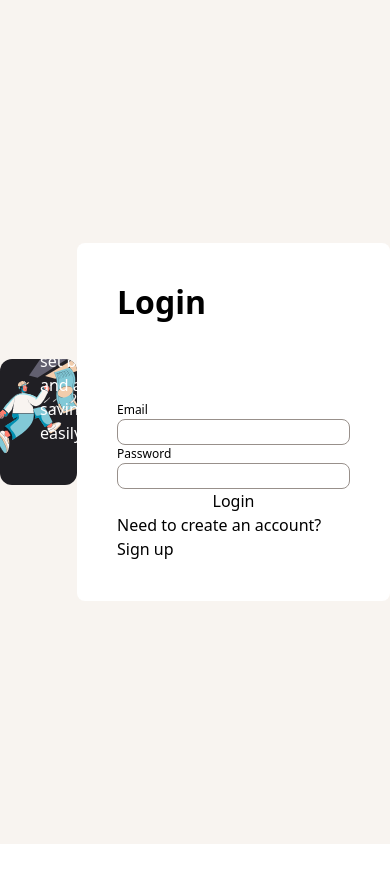
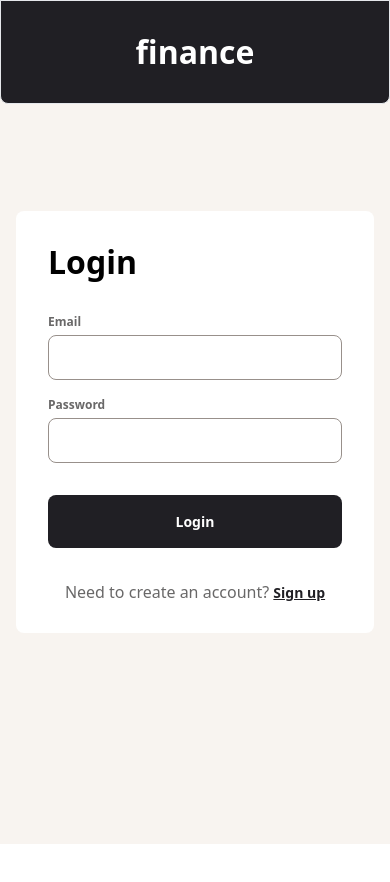
Before and after one commit to RicardoAymay/personal-finance, a Next.js app: page / in a window 390 px wide. Shown: the top 882 px of the page. After the commit the page ends 844 px from the top, so only its background shows below. Built offline with nearby package versions, Linux system fonts and the light colour scheme.

Commit message:
mobile added

```diff
--- a/src/app/globals.css
+++ b/src/app/globals.css
@@ -23,6 +23,6 @@
     @apply text-[12px] font-normal leading-[150%] tracking-[0px]
   }
   .text-preset-5-bold {
-    @apply text-[12px] font-normal leading-[150%] tracking-[0px]
+    @apply text-[12px] font-bold leading-[150%] tracking-[0px]
   }
 }
--- a/src/app/login/components/form/LoginForm.tsx
+++ b/src/app/login/components/form/LoginForm.tsx
@@ -20,11 +20,11 @@ const LoginForm = () => {
     const {register, handleSubmit, formState: {errors}} = useForm<FormValues>({resolver: zodResolver(LoginSchema), mode: 'onBlur'})
     const onSubmit: SubmitHandler<FormValues> = (data) => {console.log(data)}
   return (
-    <form  className="flex flex-col flex-1 max-w-[560px] max-h-[422px] p-500"  onSubmit={handleSubmit(onSubmit)}>
+    <form  className="flex flex-col flex-1"  onSubmit={handleSubmit(onSubmit)}>
         <Input labelText='Email' id='loginUserEmail' {...register("userEmail")} />
         <Input labelText='Password' id='loginUserPassword' {...register("userPassword")} />
-        <button>Login</button>
-        <p>Need to create an account? <Link href={"/signup"}> Sign up</Link></p>
+        <button className='h-[53px] mt-6 bg-grey-900 text-white text-preset-4-bold rounded-lg flex items-center justify-center'>Login</button>
+        <p className='text-center mt-8 text-preset-4 text-grey-500'>Need to create an account? <Link className='text-grey-900 text-preset-4-bold underline' href={"/signup"}> Sign up</Link></p>
     </form>
   )
 }
--- a/src/app/login/components/input/Input.tsx
+++ b/src/app/login/components/input/Input.tsx
@@ -8,9 +8,9 @@ interface InputProps extends InputHTMLAttributes<HTMLInputElement> {
 
 const Input = forwardRef<HTMLInputElement, InputProps> (({name = '', labelText, type = 'text', id, ...props}, ref) => {
   return (
-    <label className="flex flex-col" htmlFor={id}>
-        <span className="text-preset-5-bold">{labelText}</span>
-        <input className="border border-beige-500 rounded-lg" type={type} name={name} id={id} ref={ref} {...props}></input>
+    <label className="flex flex-col mb-2 mt-2" htmlFor={id}>
+        <span className="text-preset-5-bold text-grey-500 mb-1">{labelText}</span>
+        <input className="border border-beige-500 h-[45px] rounded-lg indent-2" type={type} name={name} id={id} ref={ref} {...props}></input>
     </label>
   )
 })
--- a/src/app/page.tsx
+++ b/src/app/page.tsx
@@ -3,13 +3,16 @@ import logo from "../assets/images/illustration-authentication.svg"
 import LoginForm from "./login/components/form/LoginForm";
 export default function Login() {
   return (
-    <div className="w-screen h-screen flex items-center justify-center bg-beige-100">
-
+    <>
+    <div className="w-screen h-screen flex flex-col items-center justify-center bg-beige-100">
+    <header className='md:hidden text-preset-1 border w-full absolute top-0 text-center text-white bg-grey-900 py-400 px-500 rounded-b-lg'>
+        finance
+    </header>
       {/* lado esquerdo */}
-      <div className="flex w-full h-[960px] items-center justify-center">
-        <div className="max-w-[600px] items-center justify-center flex flex-1">
-          <figure className="relative h-fit w-fit rounded-xl overflow-hidden">
-            <Image src={logo} alt=""/>
+      <div className=" flex w-full max-h-[960px] p-2 items-center justify-center">
+        <div className="hidden md:flex flex-1 relative max-w-[600px] p-2 h-full items-center justify-center">
+          <figure className="relative h-fit max-h-full w-fit rounded-xl overflow-hidden">
+            <Image src={logo} alt="You will see where your future leads"/>
             <div className="absolute bottom-10 flex flex-col text-white mx-500 pe-500 gap-300">
               <p className="text-preset-1">
                 Keep track of your money and save for your future
@@ -22,9 +25,9 @@ export default function Login() {
         </div>
 
         {/* lado direito */}
-        <div className="max-w-[840px] flex flex-1">
-          <div className="bg-white rounded-lg max-w-[560px] max-h-[422px] flex flex-1 flex-col">
-            <p className="text-preset-1 p-500">
+        <div className="max-w-[840px] p-2 flex flex-1 h-full justify-center items-center">
+          <div className="bg-white p-400 rounded-lg max-w-[560px] max-h-[422px] flex flex-1 flex-col">
+            <p className="text-preset-1 mb-6">
               Login
             </p>
             <LoginForm />
@@ -32,6 +35,7 @@ export default function Login() {
         </div>
       </div>
     </div>
+    </>
 
   );
 }
--- a/tailwind.config.ts
+++ b/tailwind.config.ts
@@ -52,7 +52,8 @@ export default {
         50: '4px',
       },
       screens: {
-        maxDefined: "1440px"
+        maxDefined: "1440px",
+        small: "375px"
       }
 
     },
```
